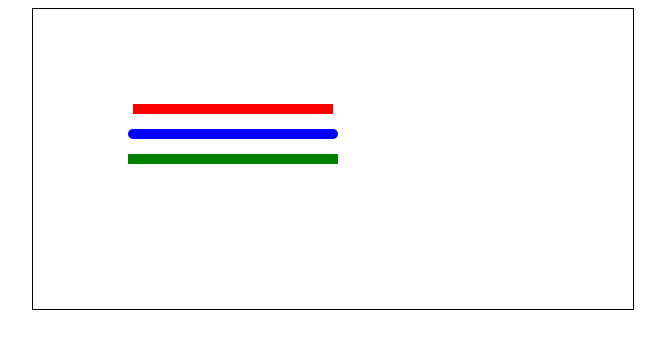
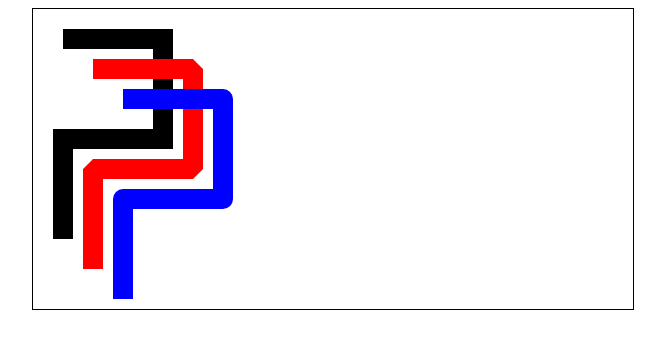
Before and after one commit to andyhan-23/HTML5Canvas, a plain HTML site: page index.html in a window 1280 px wide. Shown: the whole page, without its empty margins (307-972 px from the left). Drawn offline with Linux system fonts and the light colour scheme.

Commit message:
feat: lineJoin 해보기

```diff
--- a/canvas-script.js
+++ b/canvas-script.js
@@ -1,28 +1,36 @@
 window.onload = function () {
-  const canvas = document.getElementById("line-caps-canvas");
+  const canvas = document.getElementById("line-joins-canvas");
   const context = canvas.getContext("2d");
 
   context.beginPath();
-  context.lineCap = "butt";
-  context.strokeStyle = "red";
-  context.lineWidth = 10;
-  context.moveTo(100, 100);
-  context.lineTo(300, 100);
+  context.lineWidth = 20;
+  context.lineJoin = "miter";
+  context.moveTo(30, 30);
+  context.lineTo(130, 30);
+  context.lineTo(130, 130);
+  context.lineTo(30, 130);
+  context.lineTo(30, 230);
   context.stroke();
 
   context.beginPath();
-  context.lineCap = "round";
-  context.strokeStyle = "blue";
-  context.lineWidth = 10;
-  context.moveTo(100, 125);
-  context.lineTo(300, 125);
+  context.lineWidth = 20;
+  context.strokeStyle = "red";
+  context.lineJoin = "bevel";
+  context.moveTo(60, 60);
+  context.lineTo(160, 60);
+  context.lineTo(160, 160);
+  context.lineTo(60, 160);
+  context.lineTo(60, 260);
   context.stroke();
 
   context.beginPath();
-  context.lineCap = "square";
-  context.strokeStyle = "green";
-  context.lineWidth = 10;
-  context.moveTo(100, 150);
-  context.lineTo(300, 150);
+  context.lineWidth = 20;
+  context.strokeStyle = "blue";
+  context.lineJoin = "round";
+  context.moveTo(90, 90);
+  context.lineTo(190, 90);
+  context.lineTo(190, 190);
+  context.lineTo(90, 190);
+  context.lineTo(90, 290);
   context.stroke();
 };
--- a/index.html
+++ b/index.html
@@ -7,7 +7,7 @@
     <title>Document</title>
   </head>
   <body>
-    <canvas id="line-caps-canvas" width="600" height="300">
+    <canvas id="line-joins-canvas" width="600" height="300">
       this is fallback meesage fro old browser
     </canvas>
 
--- a/style.css
+++ b/style.css
@@ -1,4 +1,4 @@
-#line-caps-canvas {
+#line-joins-canvas {
   border: 1px solid black;
   display: block;
   width: 600px;
```
